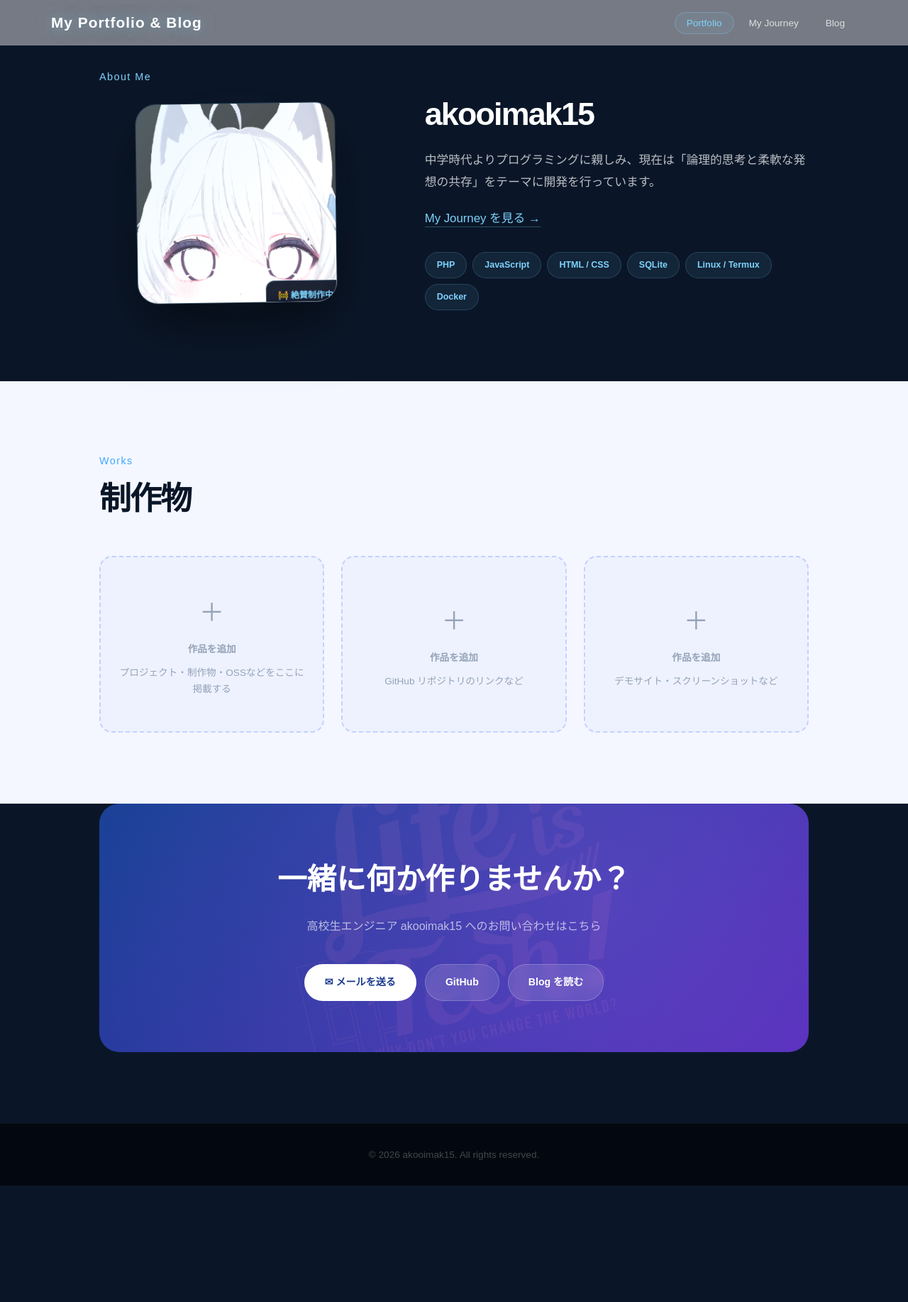
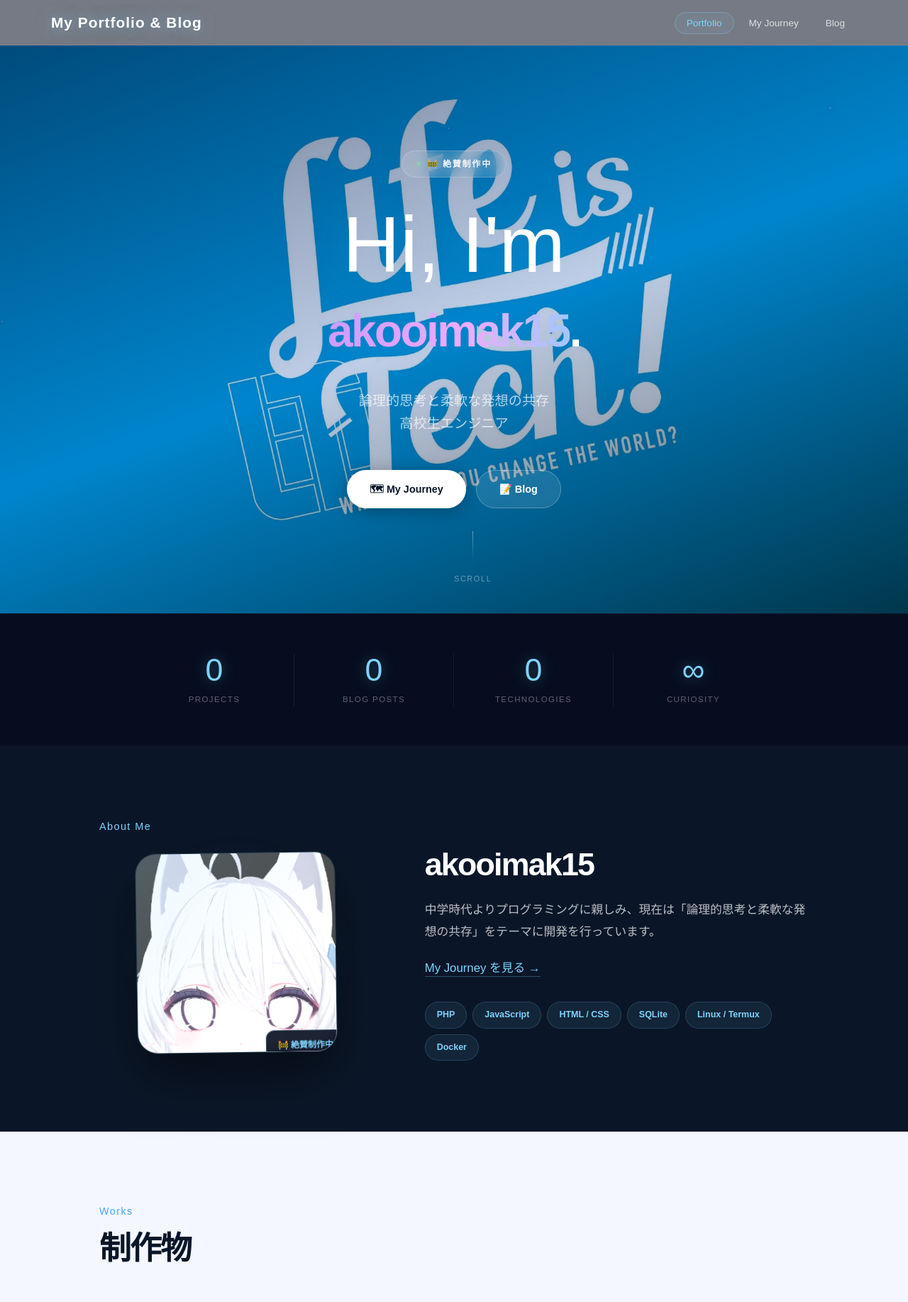
Before and after one commit to akooimak15/test, a PHP site: page /portfolio/ in a window 1280 px wide. Shown: the top 1834 px of the page at 71% size. Before the commit the page ends 1670 px from the top, so only its background shows below. Run offline with PHP 8.4, Linux system fonts and the light colour scheme; some web fonts are replaced.

Commit message:
Restore hero section

```diff
--- a/index.php
+++ b/index.php
@@ -180,8 +180,45 @@ $page_desc  = SITE_DESC;
     </nav>
 </header>
 
+<!-- ===== HERO ===== -->
+<section class="hero">
+    <div class="hero-bg"></div>
+    <div class="hero-overlay"></div>
+    <div class="hero-particles" id="particles"></div>
+    <div class="hero-content">
+        <div class="hero-eyebrow">
+            <span class="hero-eyebrow-dot"></span>
+            🚧 絶賛制作中
+        </div>
+        <div class="hero-title">Hi, I'm</div>
+        <div class="hero-title-sub"><span class="accent"><?= e(SITE_AUTHOR) ?></span>.</div>
+        <p class="hero-sub">
+            論理的思考と柔軟な発想の共存<br>
+            高校生エンジニア
+        </p>
+        <div class="hero-cta">
+            <a href="<?= BASE_URL ?>/journey.php" class="btn-hp">🗺 My Journey</a>
+            <a href="<?= BASE_URL ?>/blog.php" class="btn-hg">📝 Blog</a>
+        </div>
+    </div>
+    <div class="scroll-hint">
+        <div class="scroll-line"></div>
+        <span>scroll</span>
+    </div>
+</section>
+
+<!-- ===== STATS ===== -->
+<div class="stats-bar">
+    <div class="stats-inner">
+        <div class="stat-item"><div class="stat-num" data-count="0">0</div><div class="stat-label">Projects</div></div>
+        <div class="stat-item"><div class="stat-num" data-count="0">0</div><div class="stat-label">Blog Posts</div></div>
+        <div class="stat-item"><div class="stat-num" data-count="0">0</div><div class="stat-label">Technologies</div></div>
+        <div class="stat-item"><div class="stat-num">∞</div><div class="stat-label">Curiosity</div></div>
+    </div>
+</div>
+
 <!-- ===== ABOUT ===== -->
-<section id="about" class="section section-dark" style="padding-top:32px;">
+<section id="about" class="section section-dark" style="padding-top:100px;">
     <div class="section-inner">
         <div class="section-eyebrow">About Me</div>
         <div class="about-grid">
```
